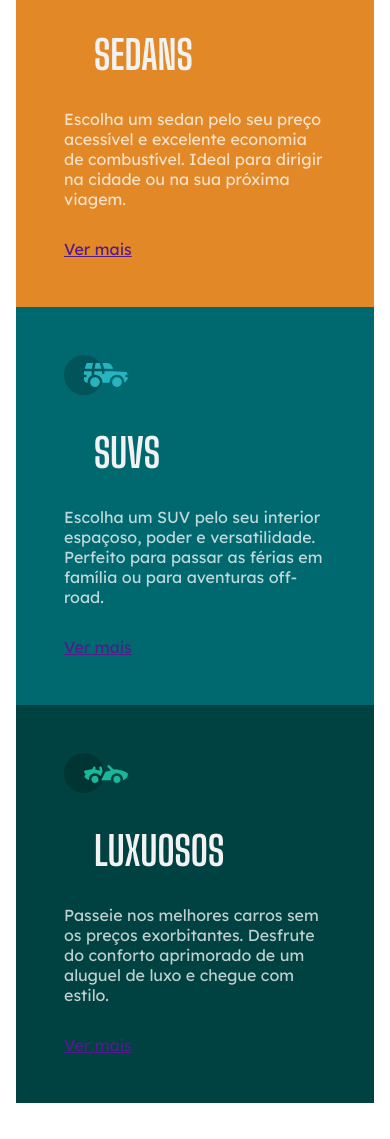
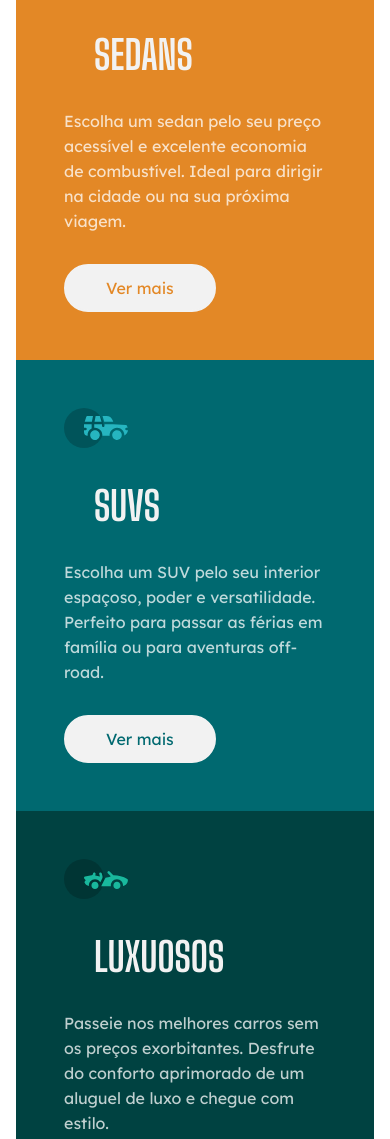
Before and after one commit to oreinconnect/projeto-carro, a plain HTML site: page index.html in a window 390 px wide. Shown: the part 179-1318 px from the top of the page. Drawn offline with Linux system fonts and the light colour scheme.

Commit message:
finalização da parte mobile

```diff
--- a/index.html
+++ b/index.html
@@ -19,7 +19,7 @@
             <h2>Sedans</h2>
             <p>Escolha um sedan pelo seu preço acessível e excelente economia de combustível. Ideal para dirigir na
                 cidade ou na sua próxima viagem.</p>
-            <a href="">Ver mais</a>
+            <a href="https://www.webmotors.com.br/sedans" target="_blank">Ver mais</a>
         </section>
 
         <section class="suvs">
@@ -27,7 +27,7 @@
             <h2>SUVs</h2>
             <p>Escolha um SUV pelo seu interior espaçoso, poder e versatilidade. Perfeito para passar as férias em
                 família ou para aventuras off-road.</p>
-            <a href="">Ver mais</a>
+            <a href="https://www.webmotors.com.br/suvs" target="_blank">Ver mais</a>
         </section>
 
         <section class="luxuosos">
@@ -35,7 +35,7 @@
             <h2>Luxuosos</h2>
             <p>Passeie nos melhores carros sem os preços exorbitantes. Desfrute do conforto aprimorado de um aluguel de
                 luxo e chegue com estilo.</p>
-            <a href="">Ver mais</a>
+            <a href="https://www.webmotors.com.br/carros-de-luxo" target="_blank">Ver mais</a>
         </section>
     </main>
 </body>
--- a/style.css
+++ b/style.css
@@ -29,10 +29,19 @@ p{
     font-size: 0.9375;
     color: var(--transparent-white);
     margin-bottom: 1.875rem;
+    line-height: 1.5625rem;
 }
 
 a{
     font-family: 'Lexend Deca', sans-serif;
+    display: block;
+    text-decoration: none;
+    border: 2px solid var(--gray);
+    width: fit-content;
+    font-size: 0.9375;
+    padding: 0.75rem 2.5rem;
+    border-radius: 1.5625rem;
+    background: var(--gray);
 }
 
 section{
@@ -41,6 +50,7 @@ section{
 
 .sedans{
     background: var(--orange);
+    border-radius: 8px 8px 0 0;
 }
 
 .suvs{
@@ -49,4 +59,17 @@ section{
 
 .luxuosos{
     background: var(--dark-cyan);
+    border-radius: 0 0 8px 8px;
 }
+
+.sedans a{
+    color: var(--orange);
+}
+
+.suvs a{
+    color: var(--cyan);
+}
+
+.luxuosos a{
+    color: var(--dark-cyan);
+}
```
